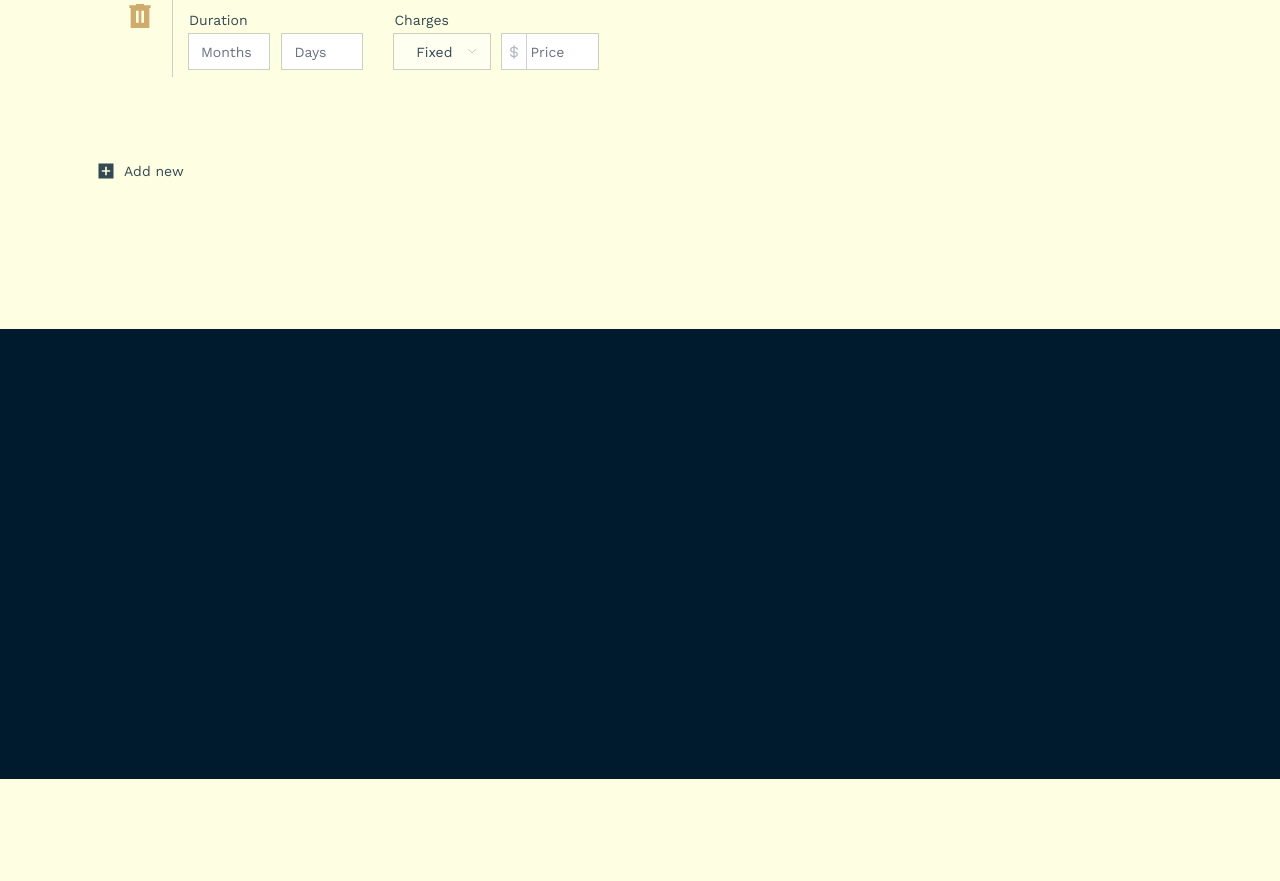
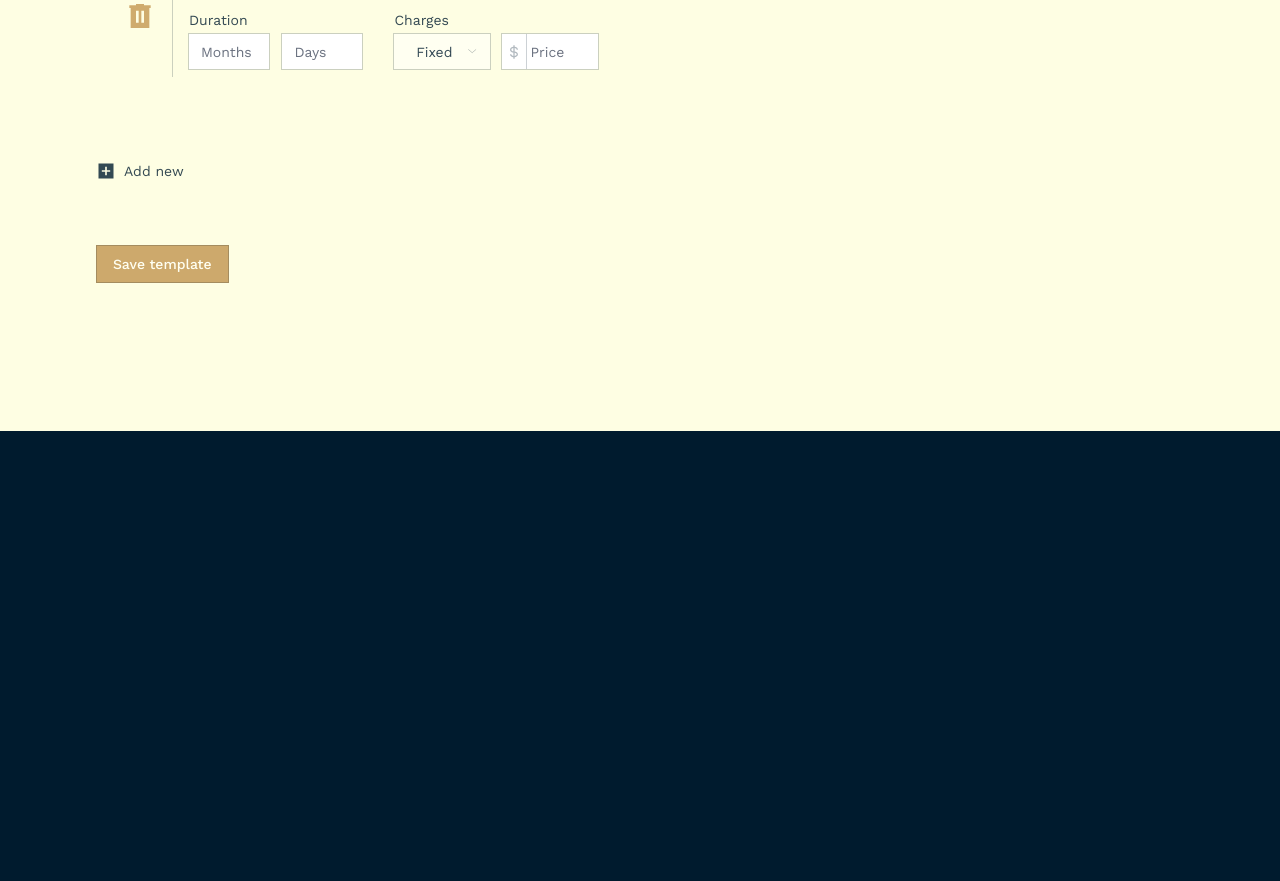
Before and after one commit to Luke-Fernando/Urban, a PHP site: page /app/views/offers/create/create.php in a window 1280 px wide. Shown: the part 660-1541 px from the top of the page. Before the commit the page ends 1439 px from the top, so only its background shows below. Run offline with PHP 8.4, Linux system fonts and the light colour scheme; style sheets or scripts are compiled from the project's sources.

Commit message:
create offer page is completed

```diff
--- a/app/views/offers/create/create.php
+++ b/app/views/offers/create/create.php
@@ -120,6 +120,12 @@
                         <span class="text-sm text-inherit">Add new</span>
                     </button>
                 </div>
+                <div class="w-full h-auto flex justify-start items-center mt-16">
+                    <button class="w-max h-auto flex justify-center items-center text-sm font-medium text-[var(--bg-white-low)] bg-[var(--active-color-brown-low)]
+                    hover:bg-[var(--active-color-brown)] border border-[var(--main-font-color-20)] px-4 py-2 duration-75 ease-linear">
+                        Save template
+                    </button>
+                </div>
             </div>
         </section>
     </main>
```
